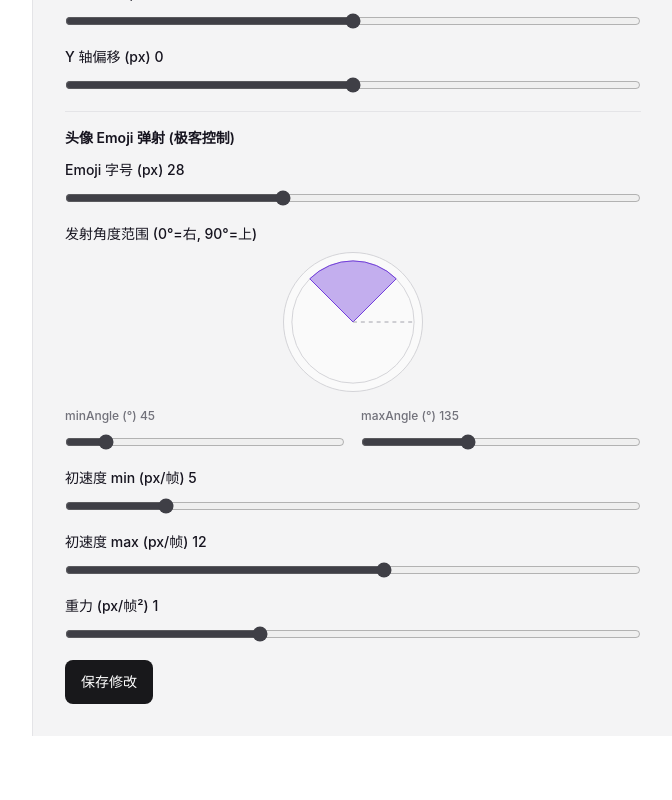
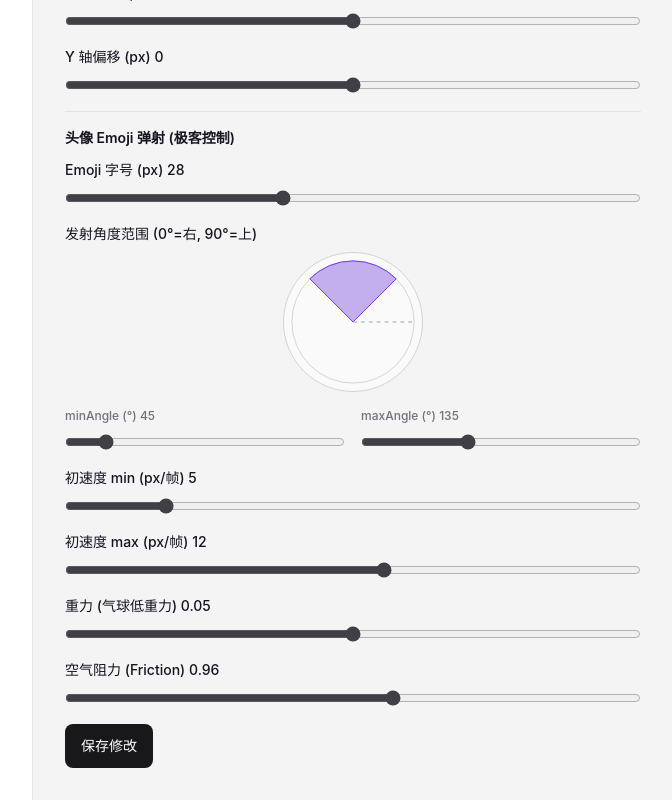
Before and after one commit to Guanghao-Li/guanghaoli-blog, a Next.js app: page /admin in a window 1280 px wide. Shown: the part 1021-1821 px from the top of the page, without its empty margins (191-863 px from the left). Before the commit the page ends 1757 px from the top, so only its background shows below. Built offline with nearby package versions, Linux system fonts and the light colour scheme; no server answers; the database is empty.

Commit message:
重构了emoji发射

```diff
--- a/components/HeroResumeSection.tsx
+++ b/components/HeroResumeSection.tsx
@@ -62,14 +62,16 @@ function HeroContent({ isResumeActive }: { isResumeActive: boolean }) {
   const maxAngle = hero?.maxAngle ?? 135;
   const minVelocity = hero?.minVelocity ?? 5;
   const maxVelocity = hero?.maxVelocity ?? 12;
-  const gravity = hero?.gravity ?? 1;
+  const gravity = hero?.gravity ?? 0.05;
+  const friction = hero?.friction ?? 0.96;
   const { particles, spawn, remove } = usePhysicsEmojis(
     emojiSize,
     minAngle,
     maxAngle,
     minVelocity,
     maxVelocity,
-    gravity
+    gravity,
+    friction
   );
 
   useEffect(() => {
@@ -97,7 +99,7 @@ function HeroContent({ isResumeActive }: { isResumeActive: boolean }) {
 
   return (
     <section className="relative flex min-h-screen w-full items-center justify-center overflow-hidden -translate-y-20 md:-translate-y-24">
-      <PhysicsEmoji particles={particles} onRemove={remove} emojiSize={emojiSize} gravity={gravity} />
+      <PhysicsEmoji particles={particles} onRemove={remove} emojiSize={emojiSize} gravity={gravity} friction={friction} />
       <div ref={containerRef} className="absolute inset-0" aria-hidden />
       {!isResumeActive && (
         <motion.div
--- a/components/PhysicsEmoji.tsx
+++ b/components/PhysicsEmoji.tsx
@@ -2,15 +2,33 @@
 
 import { useEffect, useRef, useState, useCallback } from "react";
 
-const EMOJIS = ["⚡️", "💡", "🚀", "💻", "🎯", "✨", "🔥", "🌟"];
+const TWEMOJI_CDN = "https://cdnjs.cloudflare.com/ajax/libs/twemoji/14.0.2/svg";
+const TWEMOJI_CODEPOINTS = [
+  "1f602", // 😂 笑哭
+  "1f60e", // 😎 墨镜
+  "1f4b0", // 💰 发财
+  "1f970", // 🥰 比心/爱心眼
+  "1f525", // 🔥 火焰
+  "1f4a1", // 💡 灯泡
+  "1f680", // 🚀 火箭
+  "1f389", // 🎉 庆祝
+  "1f31f", // 🌟 星星
+  "1f4aa", // 💪 强壮
+  "1f44d", // 👍 点赞
+  "1f60d", // 😍 花痴
+];
+
+const TWEMOJI_URLS = TWEMOJI_CODEPOINTS.map((cp) => `${TWEMOJI_CDN}/${cp}.svg`);
 
 export interface EmojiParticle {
   id: string;
-  emoji: string;
+  imgUrl: string;
   x: number;
   y: number;
   vx: number;
   vy: number;
+  phase: number;
+  driftAmplitude: number;
 }
 
 function rad(deg: number) {
@@ -20,13 +38,15 @@ function rad(deg: number) {
 export default function PhysicsEmoji({
   particles,
   onRemove,
-  emojiSize = 28,
+  emojiSize = 36,
   gravity,
+  friction,
 }: {
   particles: EmojiParticle[];
   onRemove: (id: string) => void;
   emojiSize?: number;
   gravity: number;
+  friction: number;
 }) {
   const stateRef = useRef<Map<string, EmojiParticle>>(new Map());
   const [positions, setPositions] = useState<Map<string, { x: number; y: number }>>(new Map());
@@ -42,10 +62,14 @@ export default function PhysicsEmoji({
       const next = new Map<string, { x: number; y: number }>();
       const toRemove: string[] = [];
       const viewH = window.innerHeight;
+      const t = Date.now() / 300;
 
       stateRef.current.forEach((p, id) => {
+        p.vx *= friction;
+        p.vy *= friction;
         p.vy += gravity;
-        p.x += p.vx;
+        const drift = Math.sin(t + p.phase) * p.driftAmplitude;
+        p.x += p.vx + drift;
         p.y += p.vy;
         next.set(id, { x: p.x, y: p.y });
         if (p.y > viewH + 80) toRemove.push(id);
@@ -66,25 +90,31 @@ export default function PhysicsEmoji({
     };
     raf = requestAnimationFrame(loop);
     return () => cancelAnimationFrame(raf);
-  }, [particles.length, gravity, onRemove]);
+  }, [particles.length, gravity, friction, onRemove]);
 
   return (
     <>
       {particles.map((p) => {
         const pos = positions.get(p.id) ?? { x: p.x, y: p.y };
         return (
-          <span
+          <div
             key={p.id}
             className="fixed pointer-events-none z-[60] select-none"
             style={{
               left: pos.x,
               top: pos.y,
-              fontSize: `${emojiSize}px`,
+              width: emojiSize,
+              height: emojiSize,
               transform: "translate(-50%, -50%)",
             }}
           >
-            {p.emoji}
-          </span>
+            <img
+              src={p.imgUrl}
+              alt=""
+              draggable={false}
+              className="w-full h-full object-contain"
+            />
+          </div>
         );
       })}
     </>
@@ -97,7 +127,8 @@ export function usePhysicsEmojis(
   maxAngle: number,
   minVelocity: number,
   maxVelocity: number,
-  gravity: number
+  gravity: number,
+  friction: number
 ) {
   const [particles, setParticles] = useState<EmojiParticle[]>([]);
 
@@ -108,7 +139,7 @@ export function usePhysicsEmojis(
 
       for (let i = 0; i < count; i++) {
         const id = `${Date.now()}-${Math.random().toString(36).slice(2)}`;
-        const emoji = EMOJIS[Math.floor(Math.random() * EMOJIS.length)];
+        const imgUrl = TWEMOJI_URLS[Math.floor(Math.random() * TWEMOJI_URLS.length)];
 
         const aLo = Math.min(minAngle, maxAngle);
         const aHi = Math.max(minAngle, maxAngle);
@@ -128,11 +159,13 @@ export function usePhysicsEmojis(
 
         newParticles.push({
           id,
-          emoji,
+          imgUrl,
           x: startX,
           y: startY,
           vx,
           vy,
+          phase: Math.random() * Math.PI * 2,
+          driftAmplitude: 0.3 + Math.random() * 0.7,
         });
       }
 
--- a/components/admin/HeroSettings.tsx
+++ b/components/admin/HeroSettings.tsx
@@ -23,7 +23,8 @@ export default function HeroSettings() {
   const [maxAngle, setMaxAngle] = useState(135);
   const [minVelocity, setMinVelocity] = useState(5);
   const [maxVelocity, setMaxVelocity] = useState(12);
-  const [gravity, setGravity] = useState(1);
+  const [gravity, setGravity] = useState(0.05);
+  const [friction, setFriction] = useState(0.96);
   const [infoPositionX, setInfoPositionX] = useState(0);
   const [infoPositionY, setInfoPositionY] = useState(0);
   const [saving, setSaving] = useState(false);
@@ -54,7 +55,8 @@ export default function HeroSettings() {
         setMaxAngle(h.maxAngle ?? 135);
         setMinVelocity(h.minVelocity ?? 5);
         setMaxVelocity(h.maxVelocity ?? 12);
-        setGravity(h.gravity ?? 1);
+        setGravity(h.gravity ?? 0.05);
+        setFriction(h.friction ?? 0.96);
         setInfoPositionX(h.infoPositionX ?? 0);
         setInfoPositionY(h.infoPositionY ?? 0);
         setDirty(false);
@@ -88,6 +90,7 @@ export default function HeroSettings() {
         minVelocity,
         maxVelocity,
         gravity,
+        friction,
       };
       await fetch("/api/admin/cms", {
         method: "PUT",
@@ -300,14 +303,26 @@ export default function HeroSettings() {
             />
           </div>
           <div>
-            <label className="block text-sm font-medium mb-1">重力 (px/帧²) {gravity}</label>
+            <label className="block text-sm font-medium mb-1">重力 (气球低重力) {gravity}</label>
             <input
               type="range"
-              min={0.5}
-              max={2}
-              step={0.1}
+              min={0.02}
+              max={0.08}
+              step={0.01}
               value={gravity}
               onChange={(e) => { setGravity(Number(e.target.value)); setDirty(true); }}
+              className="w-full h-2 rounded-lg accent-zinc-700"
+            />
+          </div>
+          <div>
+            <label className="block text-sm font-medium mb-1">空气阻力 (Friction) {friction}</label>
+            <input
+              type="range"
+              min={0.92}
+              max={0.99}
+              step={0.01}
+              value={friction}
+              onChange={(e) => { setFriction(Number(e.target.value)); setDirty(true); }}
               className="w-full h-2 rounded-lg accent-zinc-700"
             />
           </div>
--- a/contexts/CmsContext.tsx
+++ b/contexts/CmsContext.tsx
@@ -31,6 +31,7 @@ interface HeroData {
   minVelocity?: number;
   maxVelocity?: number;
   gravity?: number;
+  friction?: number;
 }
 
 export interface DashboardWidget {
--- a/lib/cms-db.ts
+++ b/lib/cms-db.ts
@@ -27,7 +27,8 @@ function toHeroPayload(hero: CmsData["hero"]) {
     maxAngle: hero?.maxAngle ?? 135,
     minVelocity: hero?.minVelocity ?? 5,
     maxVelocity: hero?.maxVelocity ?? 12,
-    gravity: hero?.gravity ?? 1,
+    gravity: hero?.gravity ?? 0.05,
+    friction: hero?.friction ?? 0.96,
   };
 }
 
@@ -120,7 +121,8 @@ export async function loadCmsData(): Promise<CmsData> {
         maxAngle: heroDoc.maxAngle ?? 135,
         minVelocity: heroDoc.minVelocity ?? 5,
         maxVelocity: heroDoc.maxVelocity ?? 12,
-        gravity: heroDoc.gravity ?? 1,
+        gravity: heroDoc.gravity ?? 0.05,
+        friction: heroDoc.friction ?? 0.96,
       }
     : DEFAULT_DATA.hero;
 
--- a/lib/data-store.ts
+++ b/lib/data-store.ts
@@ -24,6 +24,7 @@ export interface CmsData {
     minVelocity?: number;
     maxVelocity?: number;
     gravity?: number;
+    friction?: number;
   };
   resume: ResumeData;
   projects: Array<{
@@ -94,7 +95,8 @@ export const DEFAULT_DATA: CmsData = {
     maxAngle: 135,
     minVelocity: 5,
     maxVelocity: 12,
-    gravity: 1,
+    gravity: 0.05,
+    friction: 0.96,
   },
   resume: {
     nameEn: "Guanghao Li",
--- a/models/Hero.ts
+++ b/models/Hero.ts
@@ -22,7 +22,8 @@ const HeroSchema = new mongoose.Schema(
     maxAngle: { type: Number, default: 135 },
     minVelocity: { type: Number, default: 5 },
     maxVelocity: { type: Number, default: 12 },
-    gravity: { type: Number, default: 1 },
+    gravity: { type: Number, default: 0.05 },
+    friction: { type: Number, default: 0.96 },
   },
   { _id: true, timestamps: false }
 );
@@ -56,6 +57,7 @@ export async function upsertHero(data: {
   minVelocity?: number;
   maxVelocity?: number;
   gravity?: number;
+  friction?: number;
 }) {
   await connectDB();
   const doc = await Hero.findOneAndUpdate(
```
